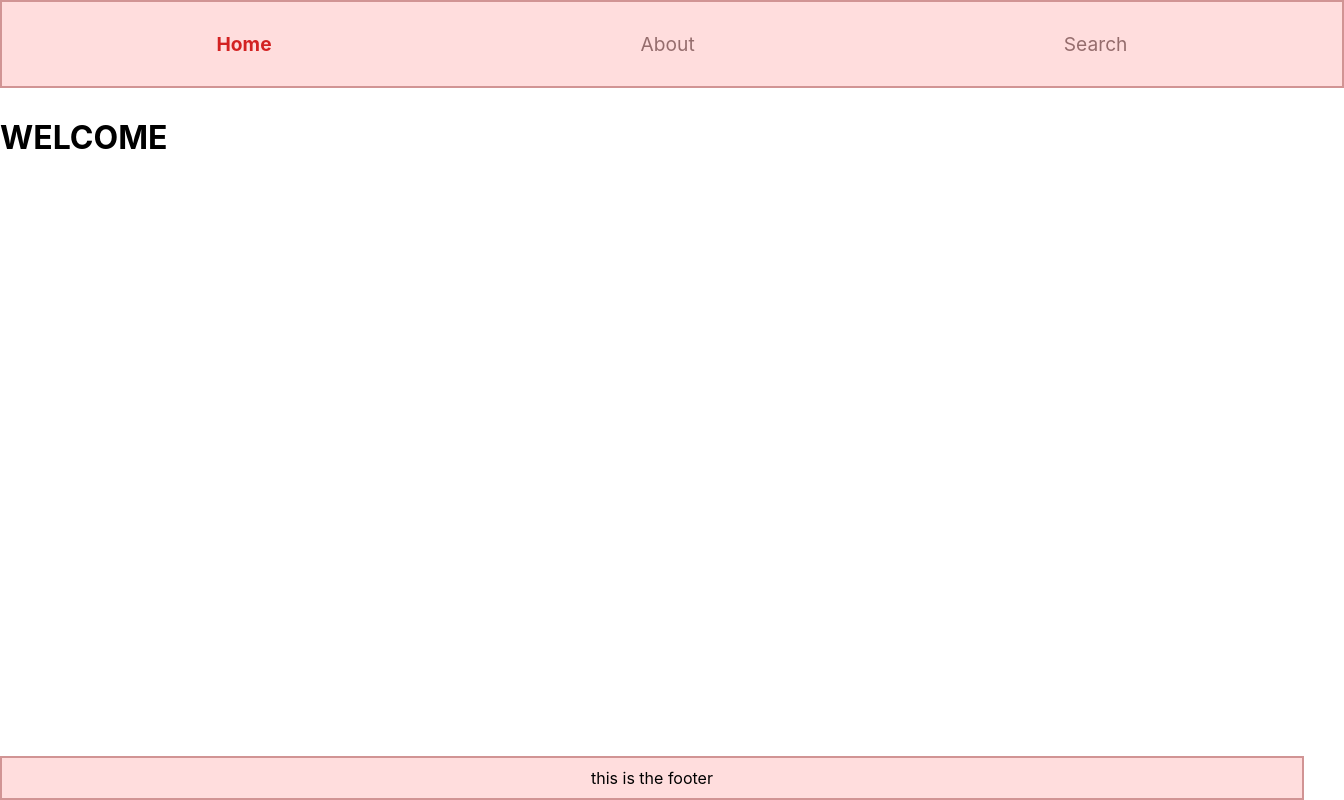
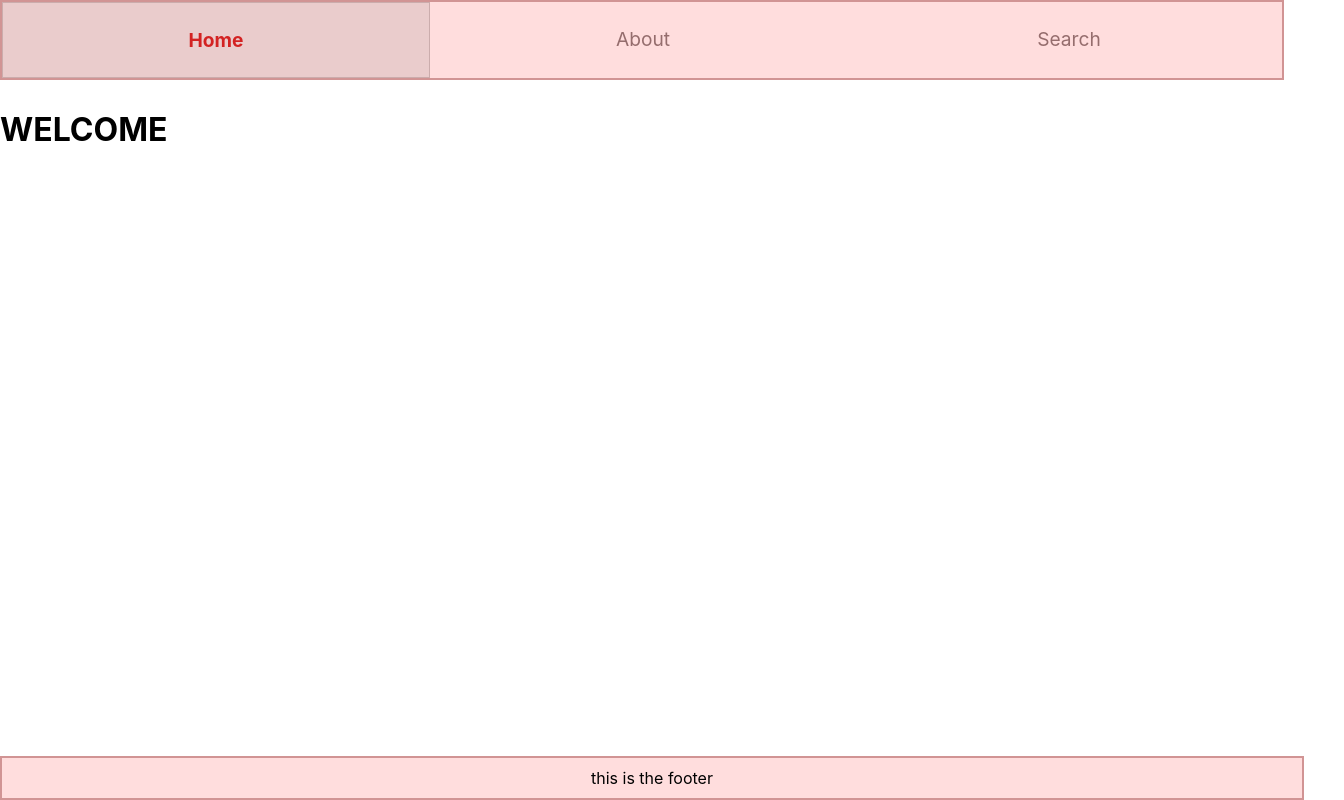
Before and after one commit to k3ith99/GitHub-copycat, a React app: page / in a window 1280 px wide. Shown: the whole page, 1344 px wide, since content can reach past the window. Built offline with nearby package versions, Linux system fonts and the light colour scheme.

Commit message:
completed navbar css

```diff
--- a/src/components/Navbar/index.css
+++ b/src/components/Navbar/index.css
@@ -1,4 +1,4 @@
-
+/*
 nav {
   position: relative;
   width: 100vw;
@@ -16,15 +16,50 @@ a {
   text-decoration: none;
   color: rgb(149, 109, 109);
   font-size: larger;
-
 }
 
 a:hover {
   color: #e97b7b;
   font-weight: bolder;
+  background-color: grey;
 }
 
 a.active {
   color: #d32222;
   font-weight: bolder;
+  background-color: grey;
+} */
+
+nav {
+  width: 100vw;
+  background-color: #FFDDDD;
+  display: flex;
+  margin-bottom: 30px;
+  display: flex;
+  justify-content: space-around;
+  border-color: #d19494;
+  border-style: solid;
+  border-width: 2px;
 }
+a {
+  width: 418px;
+  padding: 25px;
+  text-align: center;
+  text-decoration: none;
+  color: rgb(149, 109, 109);
+  font-size: larger;
+
+}
+a:hover {
+  color: #e97b7b;
+  font-weight: bolder;
+  background-color: #E3B7B7;
+}
+.active {
+  color: #d32222;
+  font-weight: bolder;
+  background-color: #EACCCC;
+  border-color: #cbacac;
+  border-style: solid;
+  border-width: 1px;
+}
```
